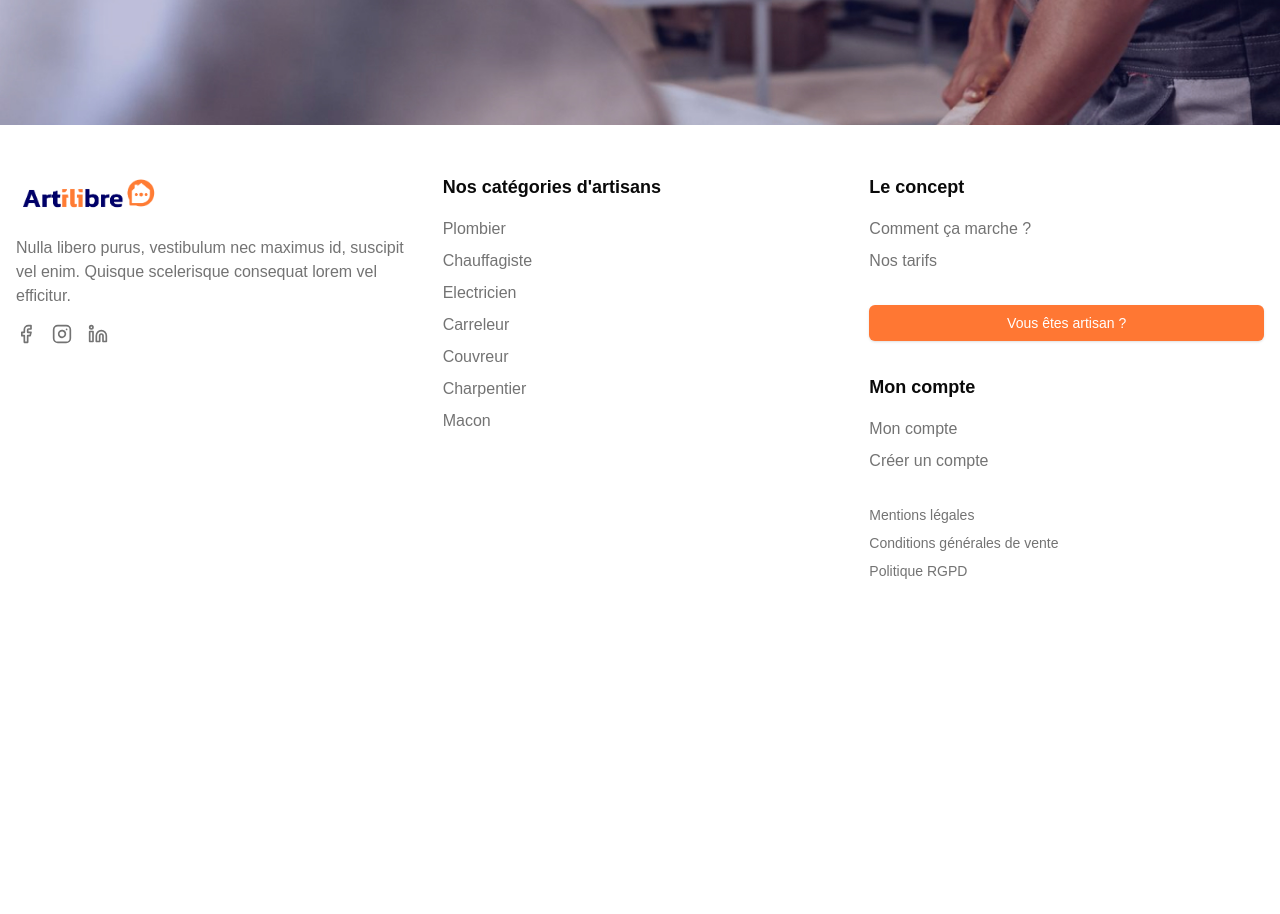
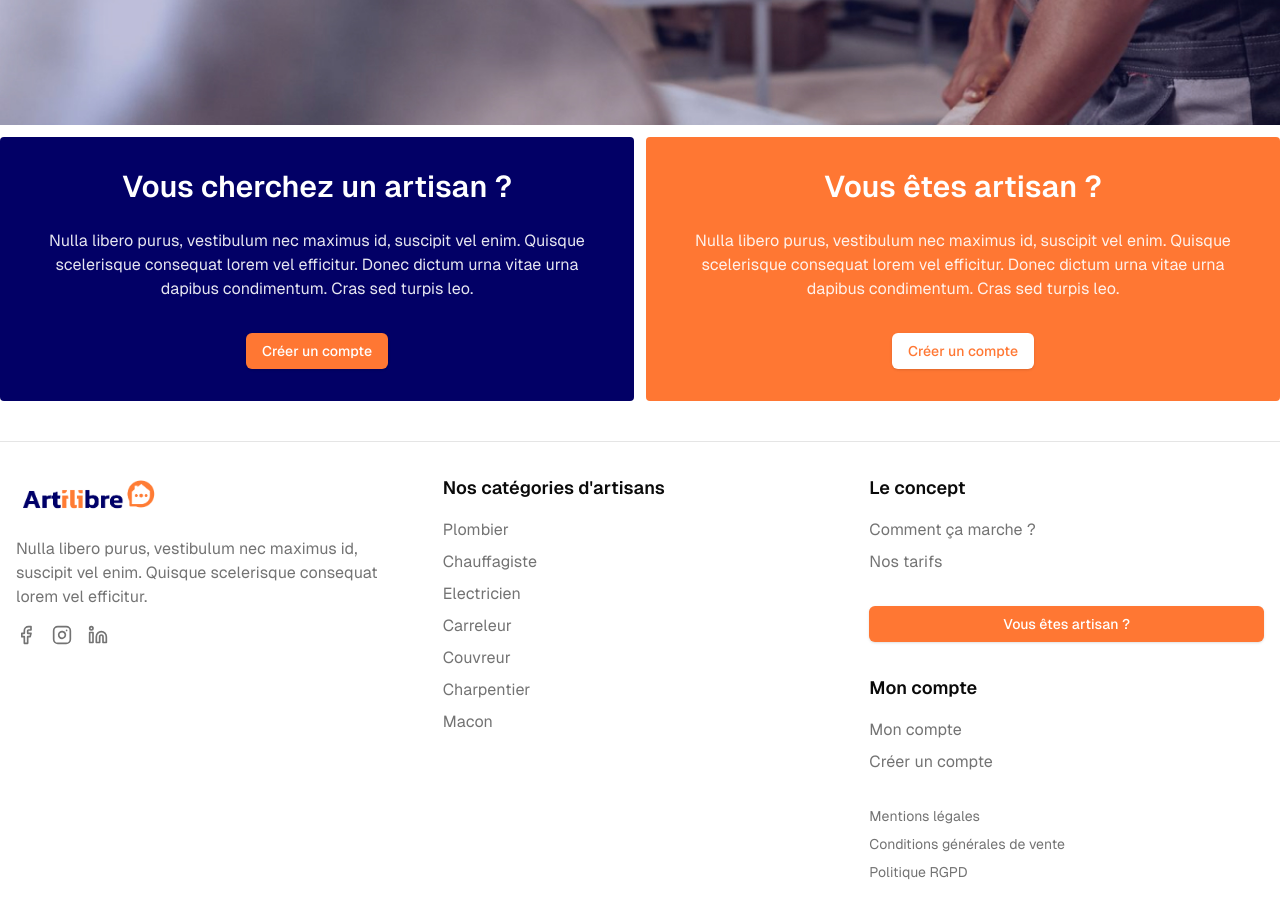
Before and after one commit to Artilibre/artilibre-web, a Next.js app: page /home in a window 1280 px wide. Shown: the part 660-1574 px from the top of the page. Before the commit the page ends 1289 px from the top, so only its background shows below. Built offline with nearby package versions, Linux system fonts and the light colour scheme.

Commit message:
Plug CTAs on hp for craftman and carftman looker

```diff
--- a/app/globals.css
+++ b/app/globals.css
@@ -3,7 +3,7 @@
 @tailwind utilities;
 
 body {
-  font-family: Arial, Helvetica, sans-serif;
+  font-family: var(--font-geist-sans);
 }
 
 @layer base {
@@ -18,6 +18,7 @@ body {
     --primary-foreground: 0 0% 98%;
     --secondary: 0 0% 96.1%;
     --secondary-foreground: 0 0% 9%;
+    --tertiary: 241 100% 20%;
     --muted: 0 0% 96.1%;
     --muted-foreground: 0 0% 45.1%;
     --accent: 0 0% 96.1%;
@@ -45,6 +46,7 @@ body {
     --primary-foreground: 0 0% 9%;
     --secondary: 0 0% 14.9%;
     --secondary-foreground: 0 0% 98%;
+    --tertiary: 241 100% 20%;
     --muted: 0 0% 14.9%;
     --muted-foreground: 0 0% 63.9%;
     --accent: 0 0% 14.9%;
--- a/app/home/page.tsx
+++ b/app/home/page.tsx
@@ -1,5 +1,7 @@
 import { Footer } from "@/components/home/footer";
 import { NavBar } from "@/components/home/nav-bar";
+import { Button } from "@/components/ui/button";
+import { Separator } from "@/components/ui/separator";
 import Image from "next/image";
 
 const HomePage = async () => {
@@ -16,6 +18,30 @@ const HomePage = async () => {
           </div>
         </div>
       </div>
+
+      <div className="container mx-auto my-3 grid grid-cols-1 gap-0 md:grid-cols-2 md:gap-3">
+        <div className="bg-tertiary flex flex-col p-8 text-center text-white md:rounded">
+          <h1 className="mb-6 text-3xl font-semibold">Vous cherchez un artisan ?</h1>
+          <p className="mb-8 mt-auto opacity-90">
+            Nulla libero purus, vestibulum nec maximus id, suscipit vel enim. Quisque scelerisque consequat lorem vel efficitur. Donec dictum urna vitae urna
+            dapibus condimentum. Cras sed turpis leo.
+          </p>
+          <Button className="self-center">Créer un compte</Button>
+        </div>
+        <div className="flex flex-col bg-primary p-8 text-center text-white md:rounded">
+          <h1 className="mb-6 text-3xl font-semibold">Vous êtes artisan ?</h1>
+          <p className="mb-8 mt-auto opacity-90">
+            Nulla libero purus, vestibulum nec maximus id, suscipit vel enim. Quisque scelerisque consequat lorem vel efficitur. Donec dictum urna vitae urna
+            dapibus condimentum. Cras sed turpis leo.
+          </p>
+          <Button variant="inverse" className="self-center">
+            Créer un compte
+          </Button>
+        </div>
+      </div>
+
+      <Separator className="container mx-auto mt-10" />
+
       <Footer />
     </div>
   );
--- a/components/home/footer.tsx
+++ b/components/home/footer.tsx
@@ -10,7 +10,7 @@ export const Footer = () => {
   const craftmans = ["Plombier", "Chauffagiste", "Electricien", "Carreleur", "Couvreur", "Charpentier", "Macon"];
 
   return (
-    <footer className="w-full bg-white py-12">
+    <footer className="w-full bg-white py-8">
       <div className="container mx-auto px-4">
         <div className="grid gap-8 md:grid-cols-2 lg:grid-cols-3">
           {/* Logo and Description Column */}
--- a/tailwind.config.ts
+++ b/tailwind.config.ts
@@ -23,6 +23,9 @@ const config: Config = {
         secondary: {
           DEFAULT: "hsl(var(--secondary))",
           foreground: "hsl(var(--secondary-foreground))"
+        },
+        tertiary: {
+          DEFAULT: "hsl(var(--tertiary))"
         },
         muted: {
           DEFAULT: "hsl(var(--muted))",
```
